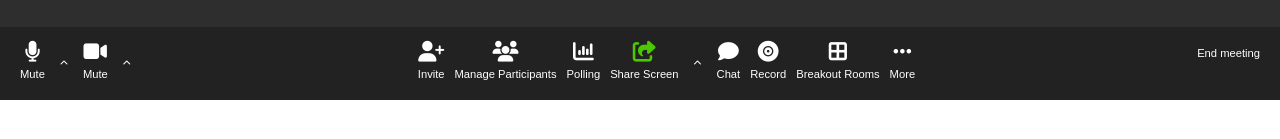
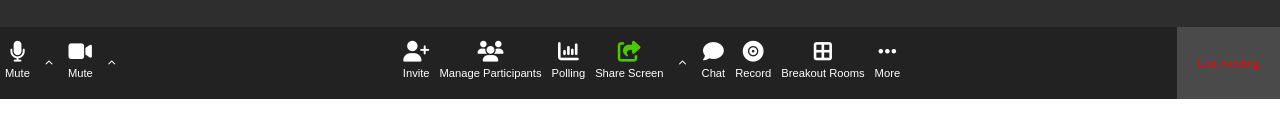
Before and after one commit to IreneChicca/html-css-zoom, a plain HTML site: page index.html in a window 1280 px wide. Shown: the part 285-424 px from the top of the page. Drawn offline with Linux system fonts and the light colour scheme.

Commit message:
Add footer section c

```diff
--- a/css/style.css
+++ b/css/style.css
@@ -91,11 +91,8 @@ footer {
     background-color: #222222;
     display: flex;
     justify-content: space-between;
-    padding: 15px;
 
 }
-
-
 
 .icon {
     text-align: center;
@@ -105,9 +102,6 @@ footer {
 .icon i {
     font-size: 1.3rem;
 }
-
-
-
 
 a {
     text-decoration: none;
@@ -119,3 +113,12 @@ a {
 span {
     color: #4bc800;
 }
+
+.end {
+    color: red;
+    background-color: #4a4a4a;
+}
+
+.end p {
+    padding: 30px 20px;
+}
--- a/index.html
+++ b/index.html
@@ -115,11 +115,7 @@
 
         </div>
 
-
-
-
-
-        <div> <!-- section c-->
+        <div class="end"> <!-- section c-->
             <p>End meeting</p>
         </div>
 
```
